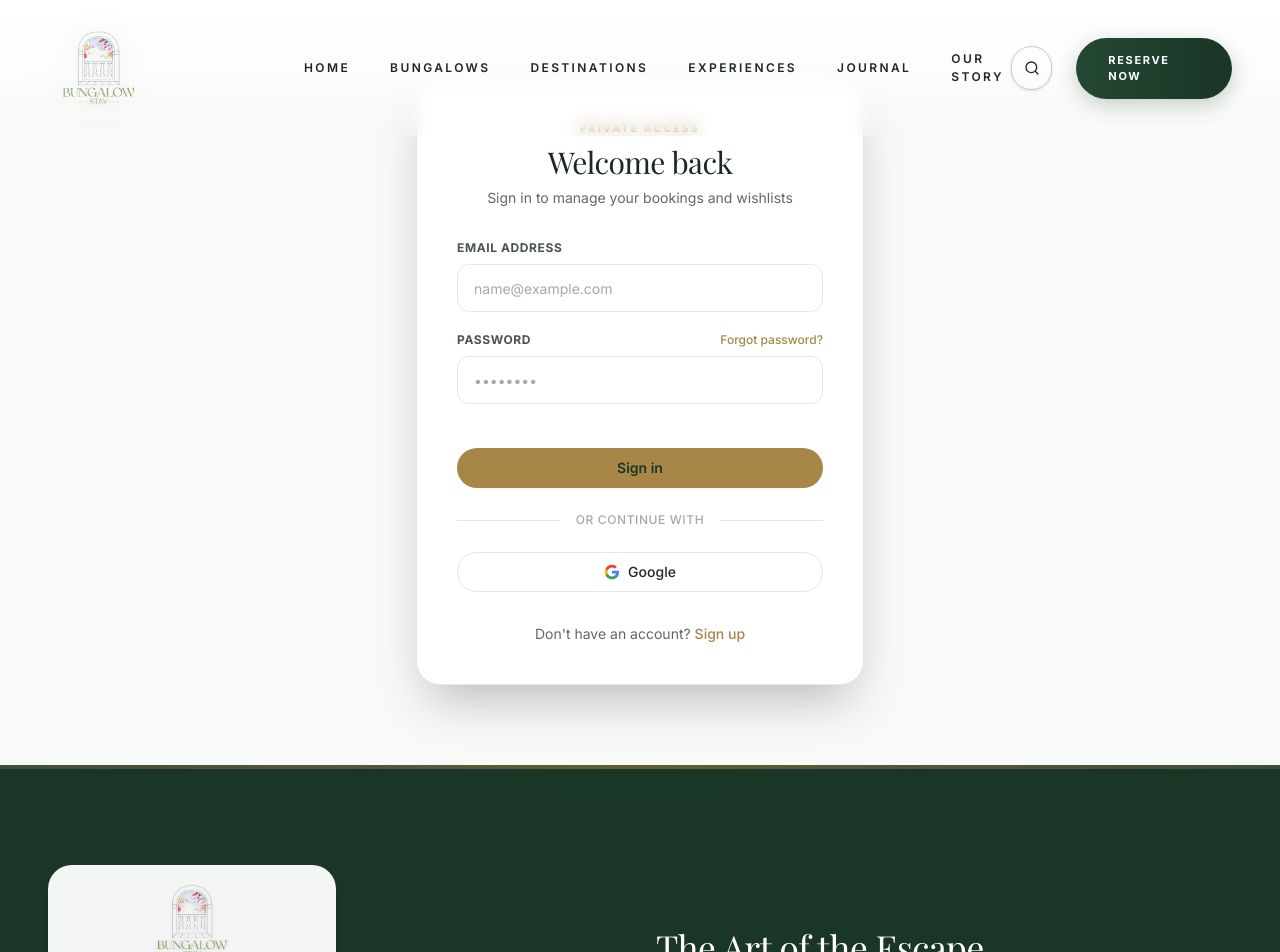
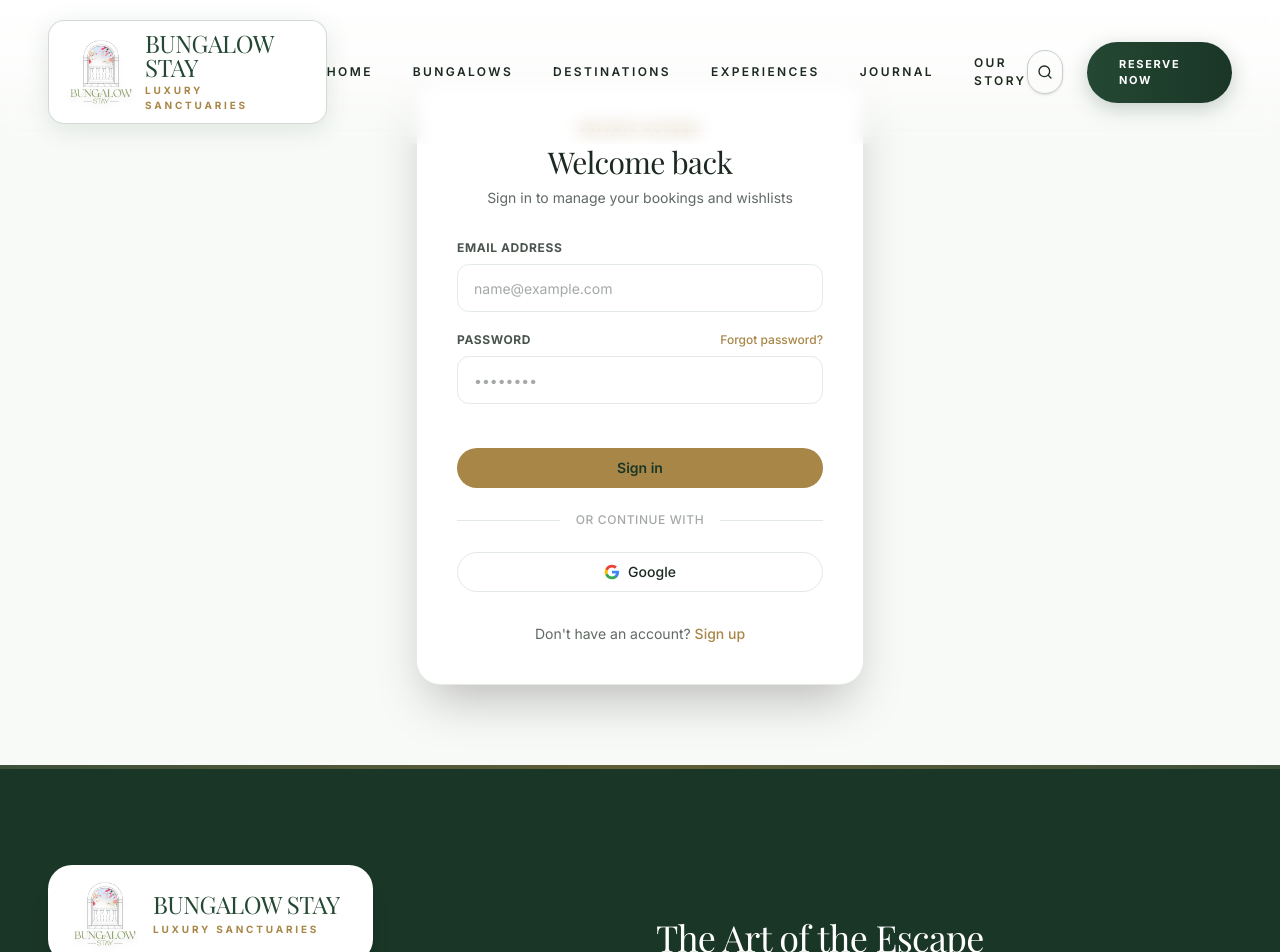
Before and after one commit to bungalowstay/bungalowstay, a Next.js app: page /login in a window 1280 px wide. Shown: the top 952 px of the page. Built offline with nearby package versions, Linux system fonts and the light colour scheme; a web font is replaced by a local one.

Commit message:
feat: highlight logo with cropped high-res artwork and luxury illuminated brand badge

```diff
--- a/src/components/layout/footer.tsx
+++ b/src/components/layout/footer.tsx
@@ -38,13 +38,23 @@ export function Footer() {
         <div className="grid grid-cols-1 lg:grid-cols-12 gap-16 lg:gap-8 mb-24">
           <div className="lg:col-span-5">
             <Link href="/" className="inline-block mb-10 group relative z-10">
-              <div className="relative h-24 w-64 lg:h-28 lg:w-72 bg-white/95 rounded-3xl p-4 shadow-lg border border-white/20 transition-transform group-hover:scale-105">
-                <Image
-                  src="/logo.png"
-                  alt="Bungalow Stay Logo"
-                  fill
-                  className="object-contain object-center p-2 drop-shadow-sm"
-                />
+              <div className="inline-flex items-center gap-4 bg-white px-6 py-4 rounded-3xl shadow-xl border border-white/40 transition-all duration-300 group-hover:scale-105 group-hover:shadow-2xl">
+                <div className="relative h-16 w-16 flex-shrink-0">
+                  <Image
+                    src="/logo.png"
+                    alt="Bungalow Stay Logo"
+                    fill
+                    className="object-contain drop-shadow-md"
+                  />
+                </div>
+                <div className="flex flex-col text-left pr-2">
+                  <span className="font-serif text-2xl font-bold tracking-[0.06em] text-[#244833] leading-none">
+                    BUNGALOW STAY
+                  </span>
+                  <span className="text-[10px] tracking-[0.28em] uppercase font-bold text-[#A88647] mt-1.5">
+                    Luxury Sanctuaries
+                  </span>
+                </div>
               </div>
             </Link>
             <p className="text-white/80 text-sm leading-relaxed max-w-md mb-10 text-pretty">
--- a/src/components/layout/header.tsx
+++ b/src/components/layout/header.tsx
@@ -71,16 +71,26 @@ export function Header({ className, theme = "transparent" }: { className?: strin
       >
         <div className="container mx-auto flex items-center justify-between px-6 lg:px-12">
 
-          {/* LOGO (Enlarged, Strictly Visible & Crystal Clear) */}
+          {/* LOGO (Enlarged, Highlighted Luxury Badge, Strictly Visible) */}
           <Link href="/" className="flex items-center group relative z-50">
-            <div className="relative h-20 w-56 lg:h-24 lg:w-64 transition-transform duration-500 group-hover:scale-105">
+            <div className="flex items-center gap-3 bg-white/95 px-4 py-2 sm:px-5 sm:py-2.5 rounded-2xl border border-[#244833]/20 shadow-[0_6px_25px_rgba(36,72,51,0.12)] transition-all duration-300 group-hover:shadow-[0_10px_35px_rgba(36,72,51,0.22)] group-hover:scale-105 group-hover:border-[#244833]/40">
+              <div className="relative h-14 w-14 sm:h-16 sm:w-16 flex-shrink-0">
                 <Image
                   src="/logo.png"
                   alt="Bungalow Stay Logo"
                   fill
-                className="object-contain object-left drop-shadow-[0_4px_16px_rgba(36,72,51,0.18)] transition-all duration-500"
+                  className="object-contain drop-shadow-md"
                   priority
                 />
+              </div>
+              <div className="flex flex-col text-left pr-2">
+                <span className="font-serif text-lg sm:text-xl lg:text-2xl font-bold tracking-[0.06em] text-[#244833] leading-none">
+                  BUNGALOW STAY
+                </span>
+                <span className="text-[9px] sm:text-[10px] tracking-[0.28em] uppercase font-bold text-[#A88647] mt-1">
+                  Luxury Sanctuaries
+                </span>
+              </div>
             </div>
           </Link>
 
```
Also changed, not shown: public/logo-cropped.png (added), public/logo.png. Lines whose indentation alone changed are shown as unchanged.
